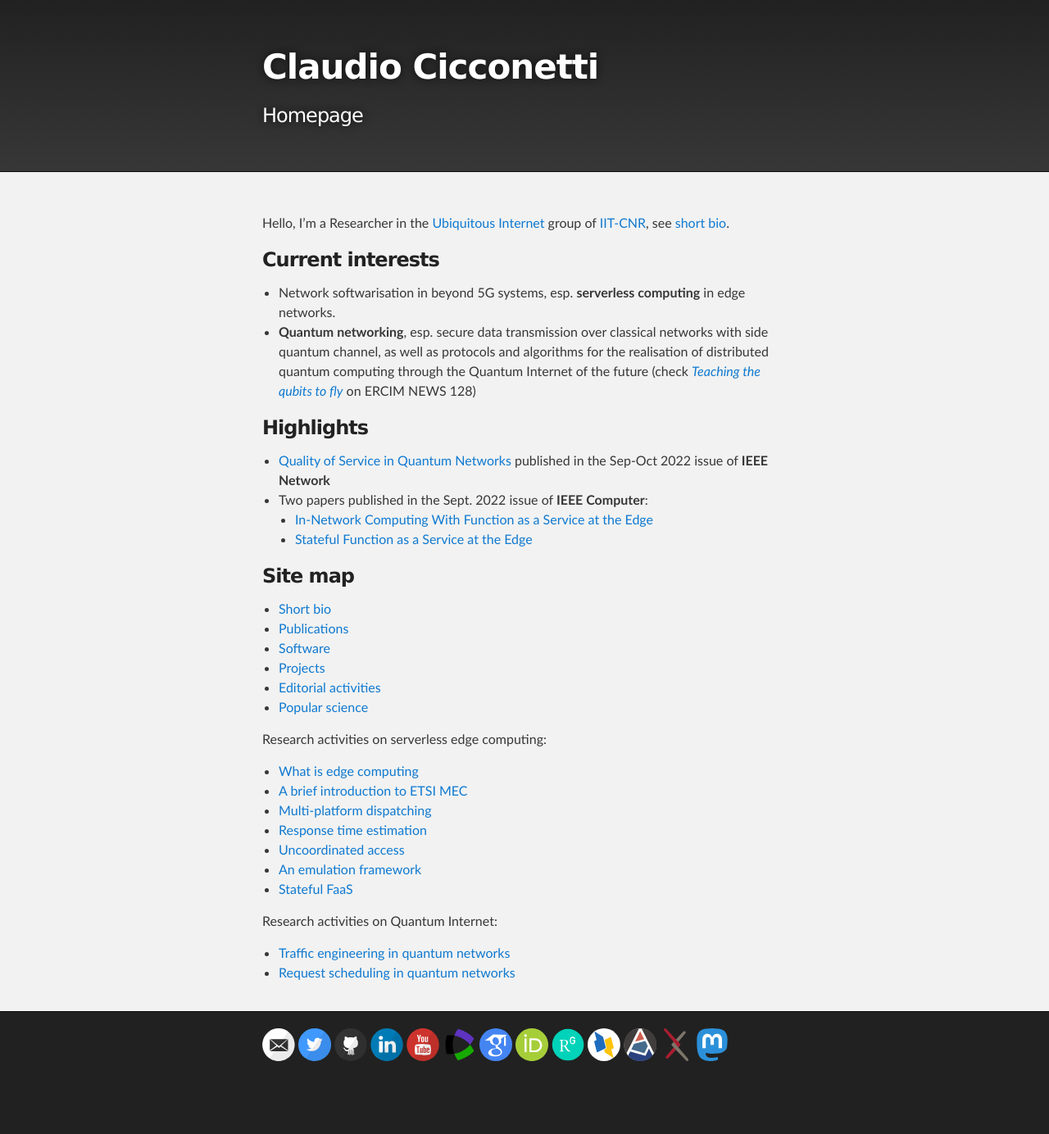
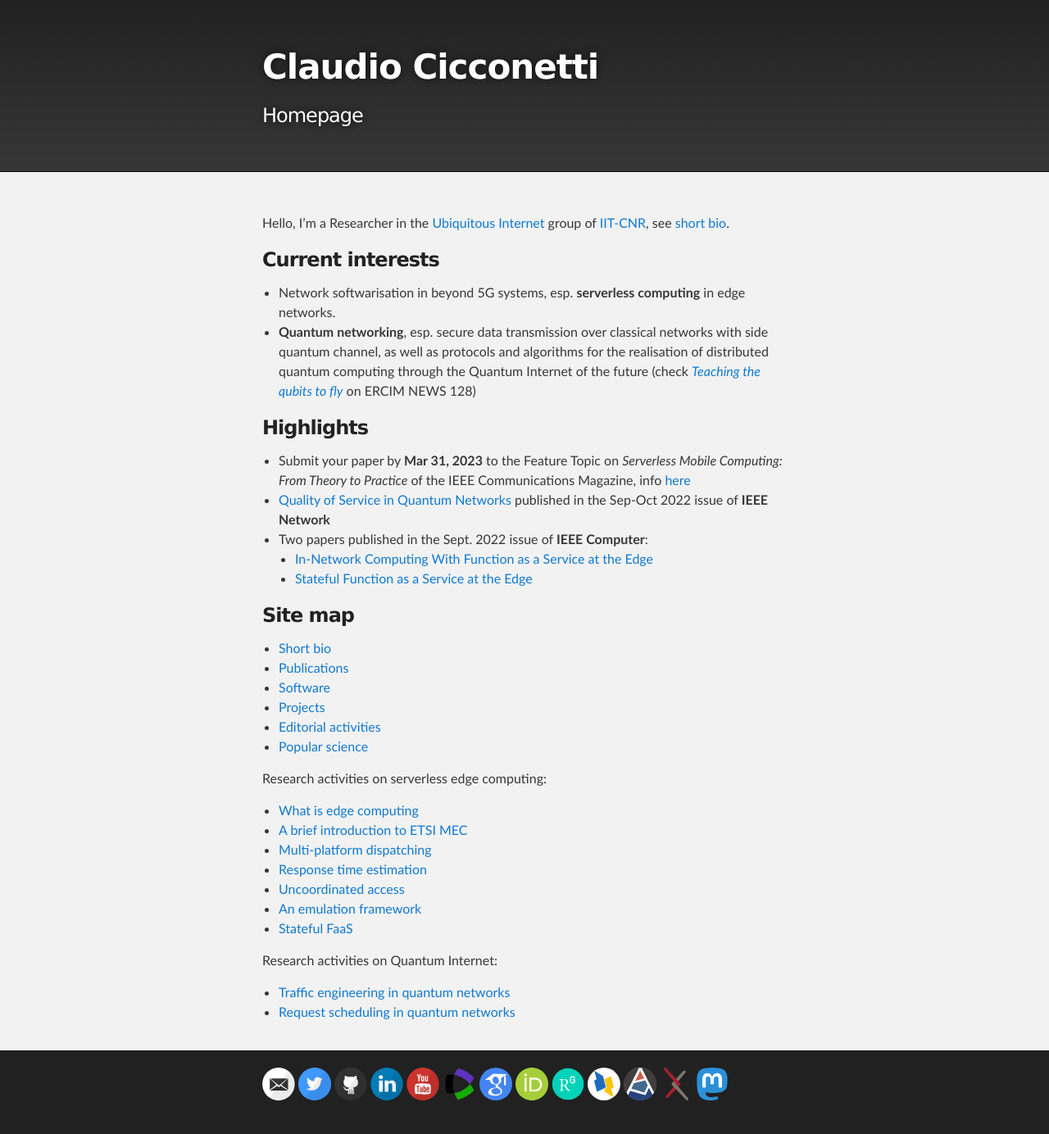
Before and after one commit to ccicconetti/ccicconetti.github.io, a Jekyll site: the page built from index.md, in a window 1280 px wide. Shown: the whole page at 82% size. Built offline with Jekyll 4.4.1, drawn with Linux system fonts in a browser that asks for light colours; before the commit the page ends 1336 px from its top, so only the background shows below that.

Commit message:
Add IEEE CommMag FT highlight

```diff
--- a/index.md
+++ b/index.md
@@ -12,6 +12,7 @@ Hello, I'm a Researcher in the [Ubiquitous Internet](https://ui.iit.cnr.it/en/)
 
 ### Highlights
 
+- Submit your paper by **Mar 31, 2023** to the Feature Topic on _Serverless Mobile Computing: From Theory to Practice_ of the IEEE Communications Magazine, info [here]( https://www.comsoc.org/publications/magazines/ieee-communications-magazine/cfp/serverless-mobile-computing-theory-practice)
 - [Quality of Service in Quantum Networks](https://ieeexplore.ieee.org/document/9964002) published in the Sep-Oct 2022 issue of **IEEE Network**
 - Two papers published in the Sept. 2022 issue of **IEEE Computer**:
   - [In-Network Computing With Function as a Service at the Edge](https://ieeexplore.ieee.org/abstract/document/9869606)
```
